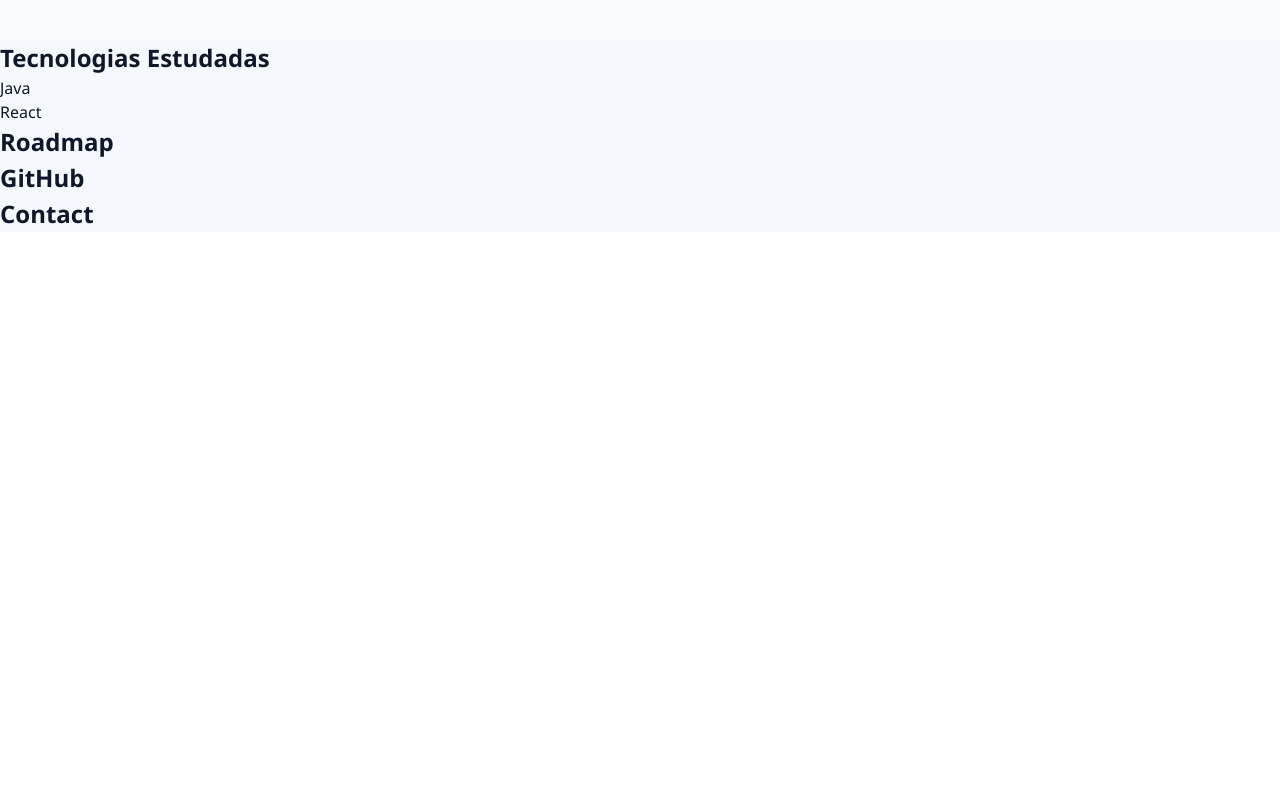
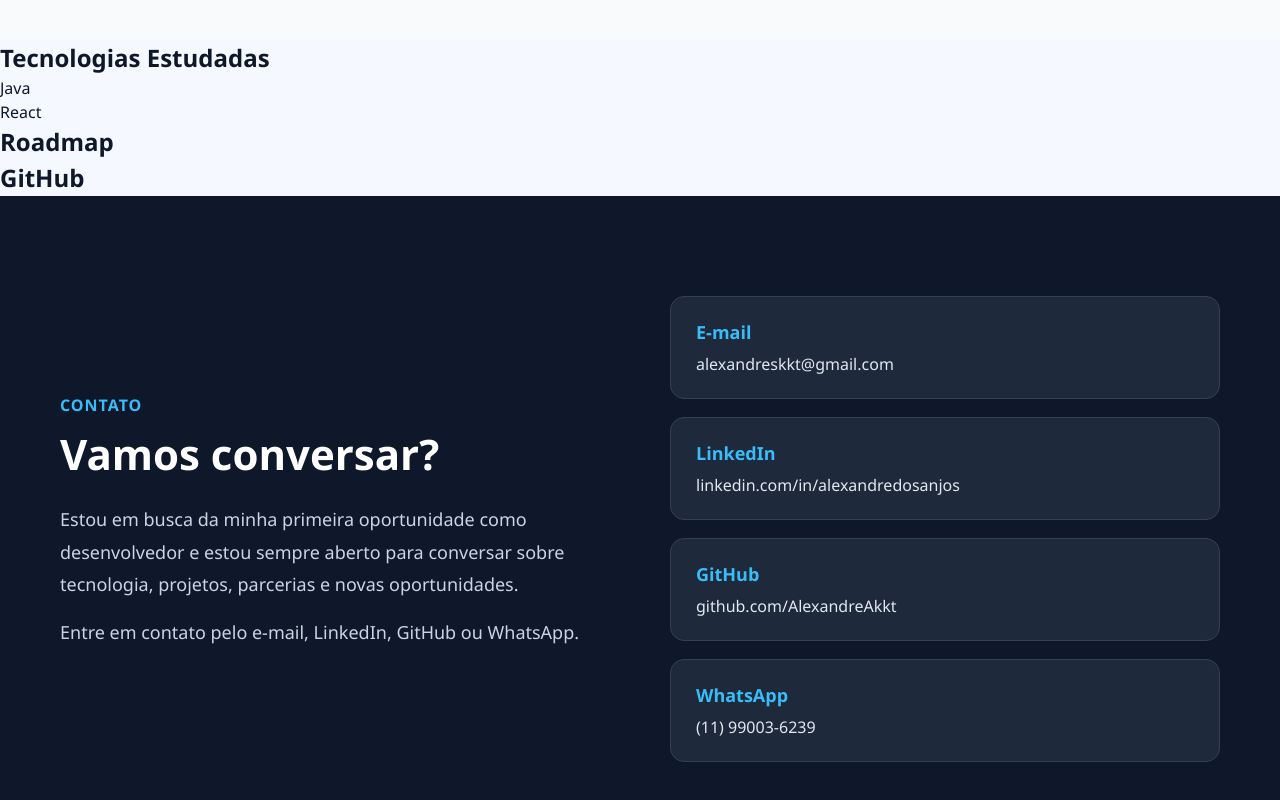
Before and after one commit to AlexandreAkkt/RoadmapReact, a React (Vite) app: page / in a window 1280 px wide. Shown: the part 1324-2124 px from the top of the page. Before the commit the page ends 1556 px from the top, so only its background shows below. Built offline with nearby package versions, Linux system fonts and the light colour scheme.

Commit message:
atualiza seção Contact com novos links e melhorias

```diff
--- a/src/Components/Contact/Contact.css
+++ b/src/Components/Contact/Contact.css
@@ -0,0 +1,144 @@
+/*
+   Seção principal de Contato
+    */
+#contact {
+  padding: 100px 20px;
+
+  /* Cor de fundo azul escuro */
+  background-color: #0f172a;
+}
+
+/* Container que organiza o conteúdo */
+.contact-container {
+  /* Utiliza CSS Grid para dividir a tela */
+  display: grid;
+
+  /* Cria duas colunas com o mesmo tamanho */
+  grid-template-columns: 1fr 1fr;
+
+  /* Centraliza verticalmente os elementos */
+  align-items: center;
+
+  /* Espaço entre as duas colunas */
+  gap: 60px;
+}
+
+/* Subtítulo da seção (Contato)*/
+.contact-content .section-subtitle {
+  /* Cor azul para destacar o subtítulo */
+  color: #38bdf8;
+}
+
+/* Título principal*/
+.contact-content h2 {
+  /* Espaço abaixo do título */
+  margin-bottom: 24px;
+
+  /* Cor branca */
+  color: #ffffff;
+
+  /* Tamanho da fonte */
+  font-size: 42px;
+
+  /* Altura entre linhas */
+  line-height: 1.2;
+}
+
+/* Parágrafos */
+.contact-content p {
+  /* Espaço abaixo de cada parágrafo */
+  margin-bottom: 16px;
+
+  /* Cor cinza clara */
+  color: #cbd5e1;
+
+  /* Tamanho da fonte */
+  font-size: 18px;
+
+  /* Espaçamento entre linhas */
+  line-height: 1.8;
+}
+
+/*
+   Lista de cartões de contat * */
+.contact-links {
+  /* Organiza os cartões em coluna */
+  display: flex;
+
+  /* Direção vertical */
+  flex-direction: column;
+
+  /* Espaço entre os cartões */
+  gap: 18px;
+}
+
+/* Cada cartão (Email, GitHub, etc.) */
+.contact-card {
+  /* Organiza o conteúdo em coluna */
+  display: flex;
+
+  /* Um item abaixo do outro */
+  flex-direction: column;
+
+  /* Espaço entre título e informação */
+  gap: 6px;
+
+  /* Espaçamento interno */
+  padding: 22px 25px;
+
+  /* Cor de fundo */
+  background-color: #1e293b;
+
+  /* Borda cinza */
+  border: 1px solid #334155;
+
+  /* Cantos arredondados */
+  border-radius: 14px;
+
+  /* Remove o sublinhado do link */
+  text-decoration: none;
+
+  /* Faz a animação ficar suave */
+  transition: 0.3s ease;
+}
+
+/* =====================================
+   Efeito quando o mouse passa no cartão
+   ===================================== */
+.contact-card:hover {
+  /* Move o cartão 4px para cima */
+  transform: translateY(-4px);
+
+  /* Muda a cor da borda */
+  border-color: #38bdf8;
+
+  /* Clareia um pouco o fundo */
+  background-color: #263449;
+}
+
+/* =====================================
+   Título do cartão
+   Ex.: GitHub, LinkedIn, Email
+   ===================================== */
+.contact-title {
+  /* Cor azul */
+  color: #38bdf8;
+
+  /* Tamanho da fonte */
+  font-size: 18px;
+
+  /* Texto em negrito */
+  font-weight: 700;
+}
+
+/* =====================================
+   Informação do cartão
+   Ex.: email ou link
+   ===================================== */
+.contact-info {
+  /* Cor branca acinzentada */
+  color: #e2e8f0;
+
+  /* Tamanho da fonte */
+  font-size: 16px;
+}
--- a/src/Components/Contact/Contact.jsx
+++ b/src/Components/Contact/Contact.jsx
@@ -1,7 +1,62 @@
+import "./Contact.css";
+
 function Contact() {
   return (
-    <section id="Contact">
-      <h2>Contact</h2>
+    <section id="contact">
+      <div className="container contact-container">
+        <div className="contact-content">
+          <span className="section-subtitle">Contato</span>
+
+          <h2>Vamos conversar?</h2>
+
+          <p>
+            Estou em busca da minha primeira oportunidade como desenvolvedor e
+            estou sempre aberto para conversar sobre tecnologia, projetos,
+            parcerias e novas oportunidades.
+          </p>
+
+          <p>Entre em contato pelo e-mail, LinkedIn, GitHub ou WhatsApp.</p>
+        </div>
+
+        <div className="contact-links">
+          <a href="mailto:alexandreskkt@gmail.com" className="contact-card">
+            <span className="contact-title"> E-mail</span>
+            <span className="contact-info">alexandreskkt@gmail.com</span>
+          </a>
+
+          <a
+            href="https://www.linkedin.com/in/alexandredosanjos/"
+            target="_blank"
+            rel="noreferrer"
+            className="contact-card"
+          >
+            <span className="contact-title"> LinkedIn</span>
+            <span className="contact-info">
+              linkedin.com/in/alexandredosanjos
+            </span>
+          </a>
+
+          <a
+            href="https://github.com/AlexandreAkkt"
+            target="_blank"
+            rel="noreferrer"
+            className="contact-card"
+          >
+            <span className="contact-title"> GitHub</span>
+            <span className="contact-info">github.com/AlexandreAkkt</span>
+          </a>
+
+          <a
+            href="https://wa.me/5511990036239"
+            target="_blank"
+            rel="noreferrer"
+            className="contact-card"
+          >
+            <span className="contact-title"> WhatsApp</span>
+            <span className="contact-info">(11) 99003-6239</span>
+          </a>
+        </div>
+      </div>
     </section>
   );
 }
```
